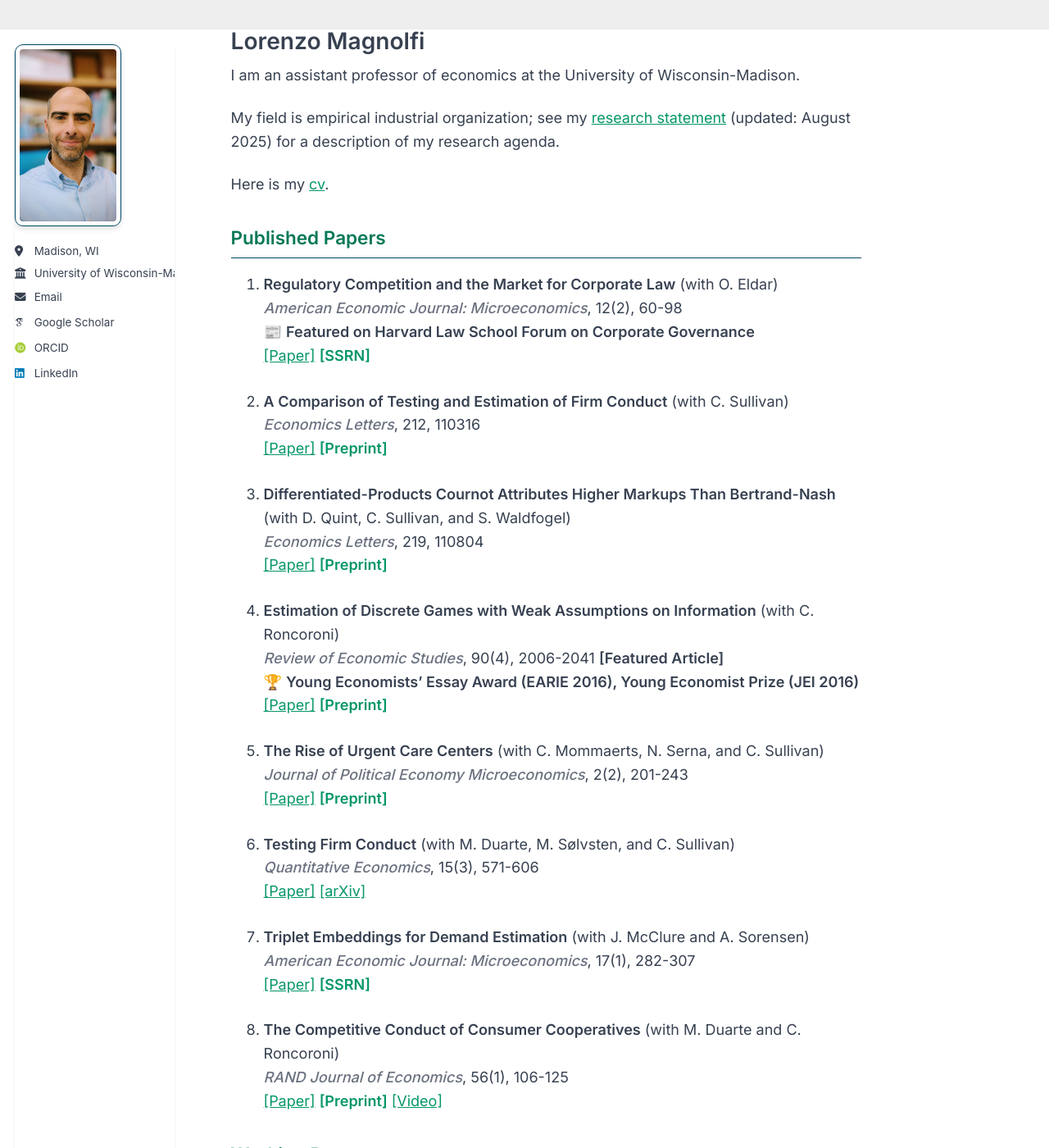
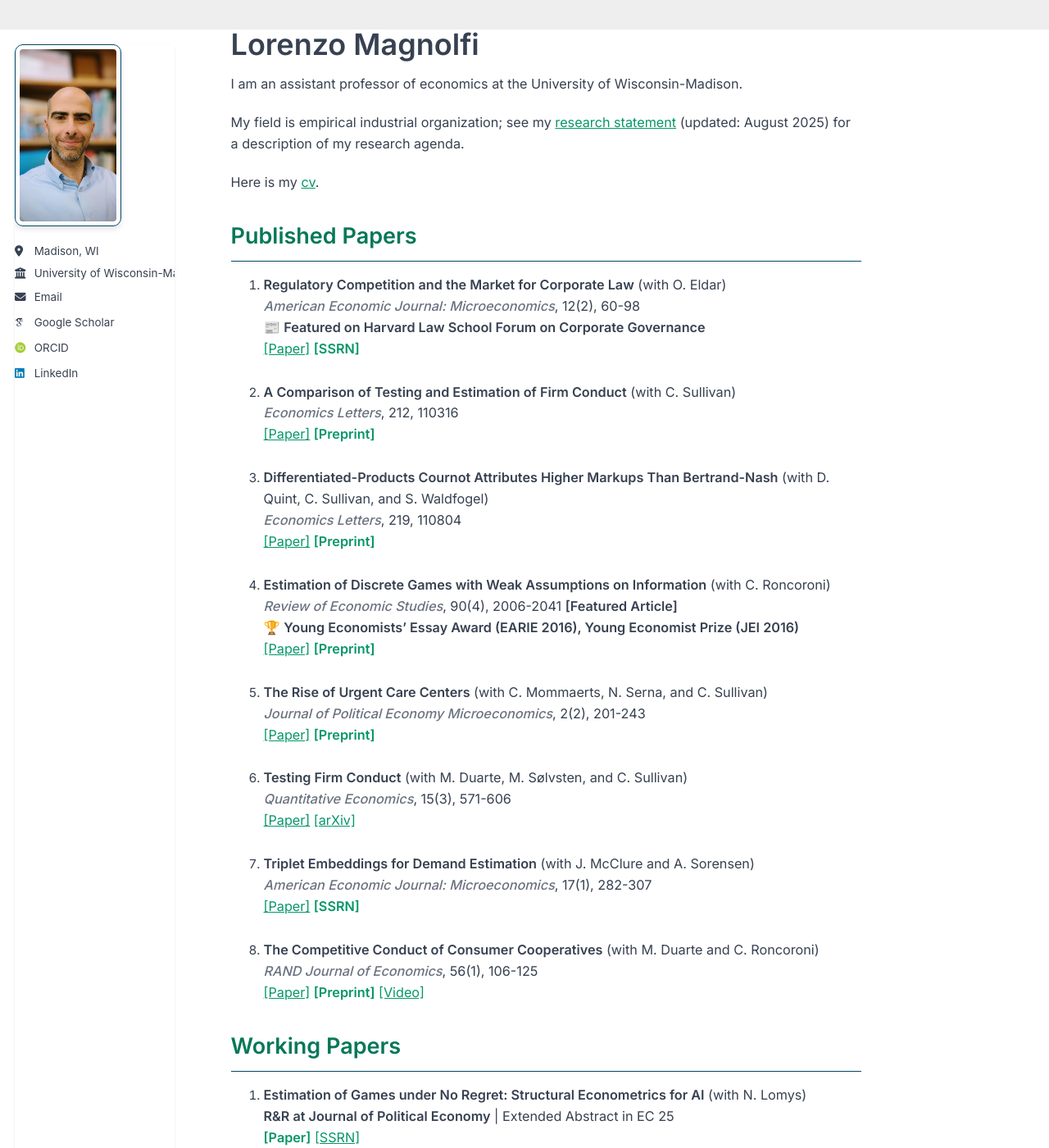
Before and after one commit to LorenzoMagnolfi/Lorenzomagnolfi.github.io, a Jekyll site: the page built from _pages/about.md, in a window 1280 px wide and 1400 px high. Shown: the whole window at 82% size. Built offline with Jekyll 4.4.1, drawn with Linux system fonts in a browser that asks for light colours; some web fonts are replaced; a script that is not in the unit is left out.

Commit message:
Update custom.css

```diff
--- a/assets/css/custom.css
+++ b/assets/css/custom.css
@@ -124,3 +124,41 @@ a:hover {
   font-family: 'Inter', sans-serif;
   font-weight: 600;
 }
+
+
+/* Smaller fonts for about page content */
+.page__content {
+  font-size: 0.9rem; /* Reduce base font size */
+}
+
+.page__content h1, .page__title {
+  font-size: 2rem; /* Smaller main title */
+}
+
+.page__content h2 {
+  font-size: 1.5rem; /* Smaller section headers */
+}
+
+.page__content h3 {
+  font-size: 1.25rem; /* Smaller sub-headers */
+}
+
+.page__content p {
+  font-size: 0.9rem; /* Smaller paragraph text */
+}
+
+.page__content li {
+  font-size: 0.85rem; /* Smaller list items (publications) */
+}
+
+.page__content strong {
+  font-size: inherit; /* Keep same size as parent but bold */
+}
+
+.page__content em {
+  font-size: inherit; /* Keep same size for journal names */
+}
+
+.page__content a {
+  font-size: inherit; /* Links inherit parent size */
+}
```
